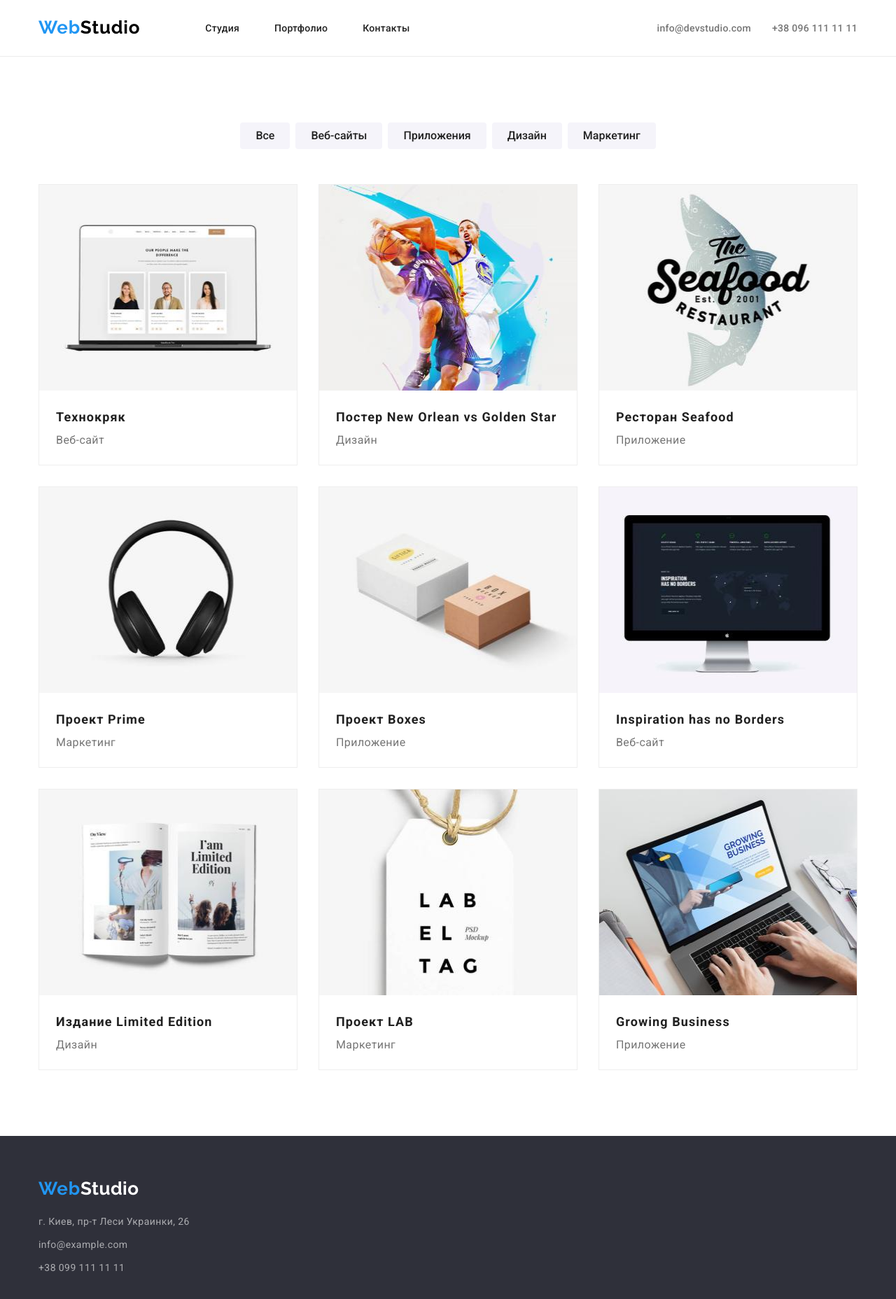
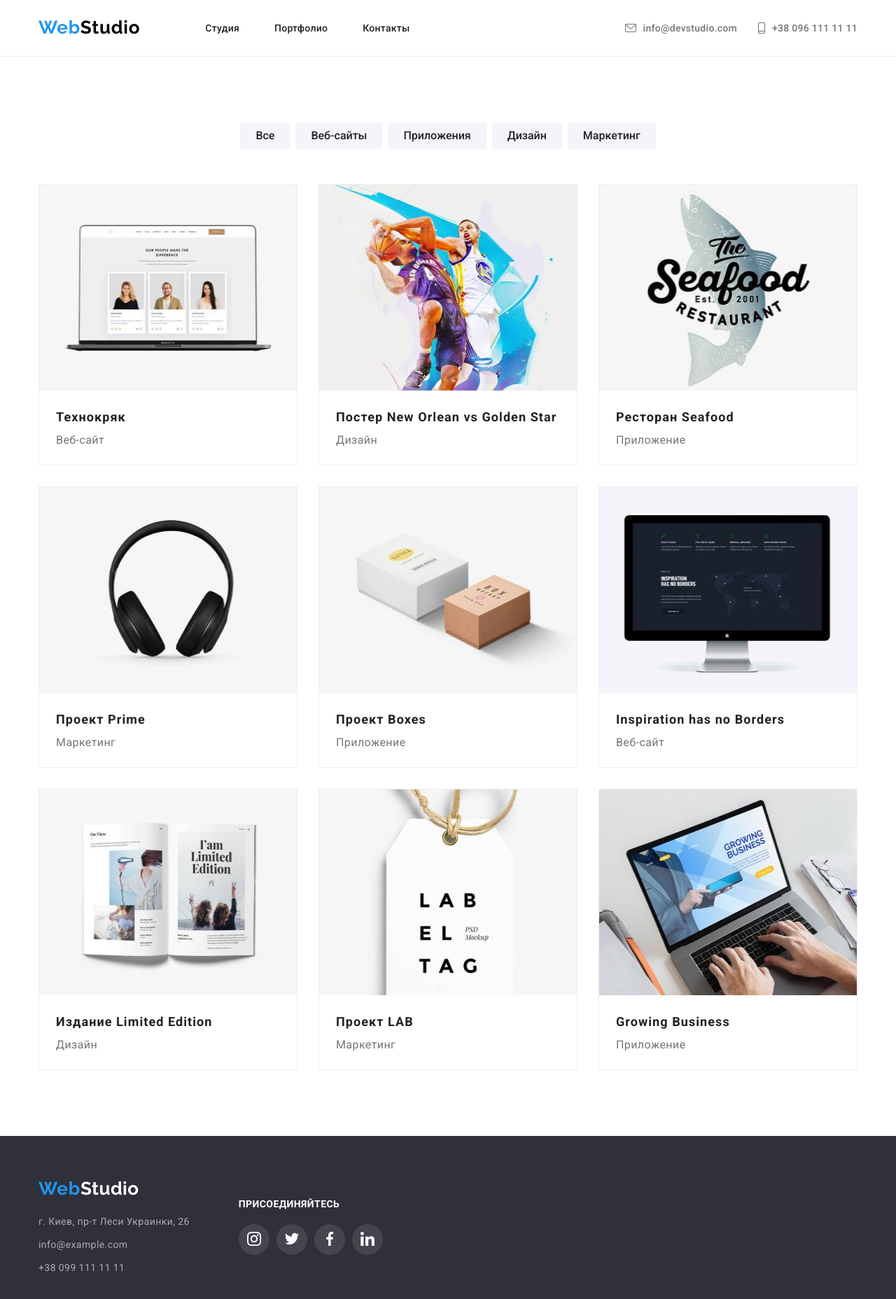
Before and after one commit to olegvorona/goit-markup-hw-04., a plain HTML site: page portfolio.html in a window 1280 px wide. Shown: the whole page at 70% size. Drawn offline with nearby package versions, Linux system fonts and the light colour scheme.

Commit message:
Add files via upload

```diff
--- a/css/styles.css
+++ b/css/styles.css
@@ -248,6 +248,11 @@ body {
   flex-basis: calc(100% / 3 - 30px);
   margin-left: 30px;
   margin-bottom: 30px;
+}
+.main-jpg:hover,
+.main-jpg:focus {
+  box-shadow: 0px 1px 1px rgba(0, 0, 0, 0.12), 0px 4px 4px rgba(0, 0, 0, 0.06),
+    1px 4px 6px rgba(0, 0, 0, 0.16);
 }
 
 .main-title {
--- a/portfolio.html
+++ b/portfolio.html
@@ -32,10 +32,18 @@
             <div class="header-contact">
                 <ul class="header-item-list text">
                     <li class="header-link">
-                        <a class="header-contact-list link" href="mailto:info@example.com">info@devstudio.com</a>
+                        <a class="header-contact-list link" href="mailto:info@example.com">
+                            <svg class="header-icon" width=16 height=12>
+                                <use href="./img/icons.svg#icon-email"></use>
+                            </svg>
+                            info@devstudio.com</a>
                     </li>
                     <li class="header-link">
-                        <a class="header-contact-tel link" href="tel:+380961111111">+38 096 111 11 11</a>
+                        <a class="header-contact-tel link" href="tel:+380961111111">
+                            <svg class="header-icon" width=10 height=16>
+                                <use href="./img/icons.svg#icon-smartphone"></use>
+                            </svg>
+                            +38 096 111 11 11</a>
                     </li>
                 </ul>
             </div>
@@ -95,20 +103,57 @@
     </section>
     </main>
     <footer class="footer">
-        <div class="container">
+        <div class="footer-div container">
+            <section class="contacts">
                 <!-- Contacts -->
                 <a class="footer-link text link" href="WebStudio"><span class="btm-first">Web</span>Studio</a>
                 <address class="footer-title">
                     <ul class="footer-item-title text">
-                    <li class="footer-text"><a class="footer-item-link link" href="г.Киев,пр-тЛесиУкраинки,26">г. Киев, пр-т
+                        <li class="footer-text"><a class="footer-item-link link" href="г.Киев,пр-тЛесиУкраинки,26">г. Киев,
+                                пр-т
                                 Леси Украинки, 26</a> </li>
                         <li class="footer-text"><a class="footer-item-link link"
                                 href="mailto:info@example.com">info@example.com</a>
                         </li>
-                    <li class="footer-text"><a class="footer-item-link link" href="tel:+380991111111">+38 099 111 11 11</a>
+                        <li class="footer-text"><a class="footer-item-link link" href="tel:+380991111111">+38 099 111 11
+                                11</a>
                         </li>
                     </ul>
                 </address>
+            </section>
+            <section class="social-network">
+                <h3 class="footer-network">присоединяйтесь</h3>
+                <ul class="footer-network-list text">
+                    <li class="footer-network-title">
+                        <a href="" class="footer-network-link">
+                            <svg class="footer-icon" width=20 height=20>
+                                <use href="./img/icons.svg#icon-instagram"></use>
+                            </svg>
+                        </a>
+                    </li>
+                    <li class="footer-network-title">
+                        <a href="" class="footer-network-link">
+                            <svg class="footer-icon" width=20 height=20>
+                                <use href="./img/icons.svg#icon-twitter"></use>
+                            </svg>
+                        </a>
+                    </li>
+                    <li class="footer-network-title">
+                        <a href="" class="footer-network-link">
+                            <svg class="footer-icon" width=20 height=20>
+                                <use href="./img/icons.svg#icon-facebook"></use>
+                            </svg>
+                        </a>
+                    </li>
+                    <li class="footer-network-title">
+                        <a href="" class="footer-network-link">
+                            <svg class="footer-icon" width=20 height=20>
+                                <use href="./img/icons.svg#icon-linkedin"></use>
+                            </svg>
+                        </a>
+                    </li>
+                </ul>
+            </section>
         </div>
     </footer>
 </body>
```
Lines whose indentation alone changed are shown as unchanged.
